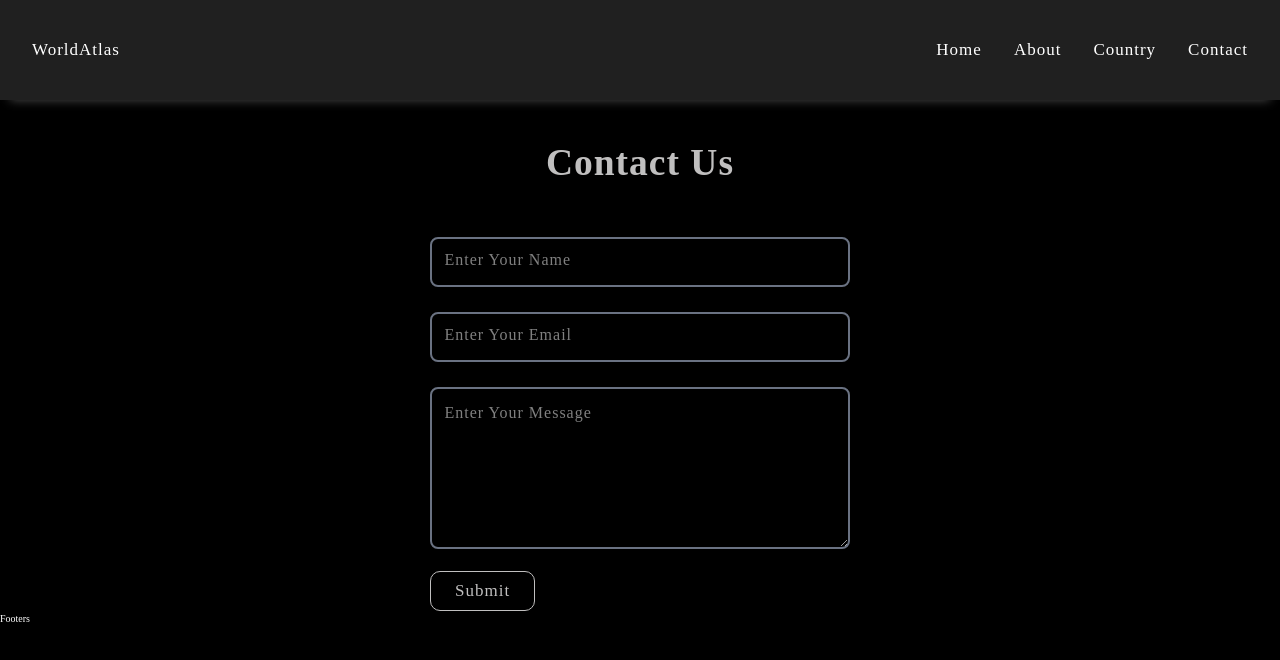
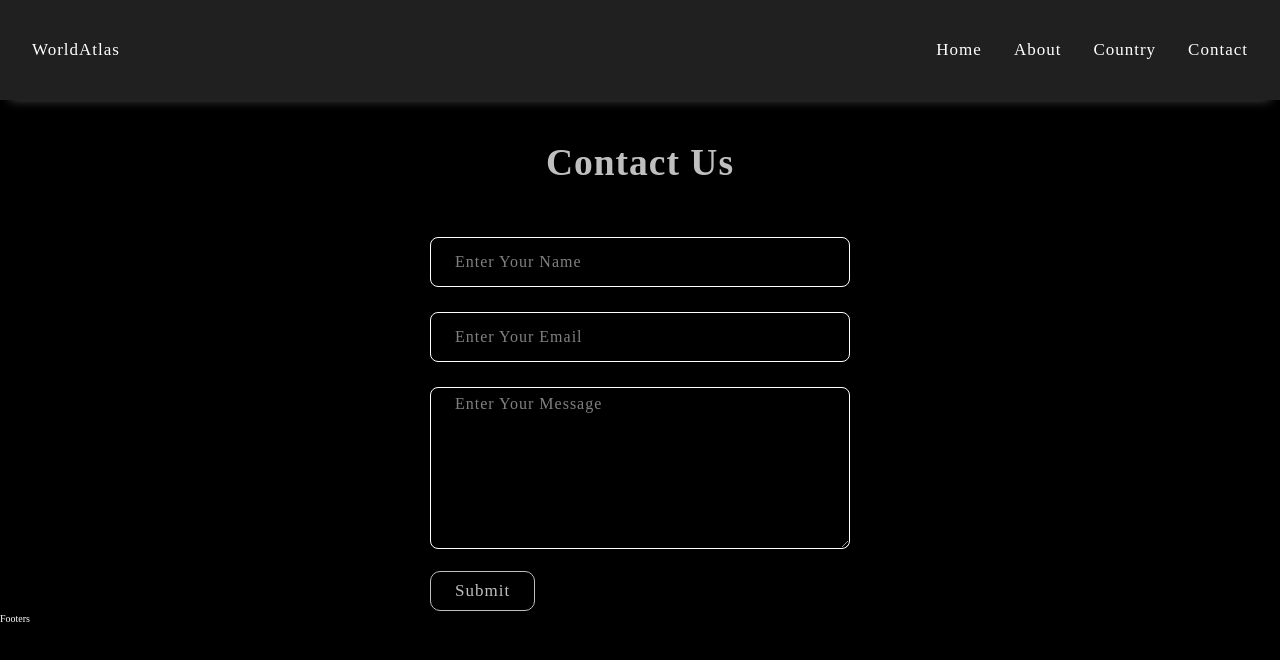
Before and after one commit to manishkr6/Country, a React (Vite) app: page /contact in a window 1280 px wide. Shown: the top 660 px of the page. Built offline with nearby package versions, Linux system fonts and the light colour scheme.

Commit message:
Enhance styling for Contact page input fields and update class names for consistency

```diff
--- a/src/App.css
+++ b/src/App.css
@@ -516,6 +516,22 @@ contact us page
   letter-spacing: 1px;
 }
 
+.input {
+  width: 100%;
+  padding: 0.6rem 2.4rem;
+  font-family: "urbanist";
+  font-size: 1.7rem;
+  letter-spacing: 0.2rem;
+  text-transform: capitalize;
+  color: rgba(255, 255, 255, 0.8);
+  border: 0.05rem solid #fff;
+
+}
+
+.input:hover {
+  background: linear-gradient(71deg, #080509, #1a171c, #080509);
+}
+
 .contact-us-btn {
   gap: 1.2rem;
   font-weight: 500;
--- a/src/pages/Contact.jsx
+++ b/src/pages/Contact.jsx
@@ -9,7 +9,7 @@ const Contact = () => {
         <form className="flex flex-col gap-10 ">
           <input
             type="text"
-            className="border-2 border-gray-500 h-20 w-full rounded-[8px] placeholder:p-5  "
+            className="input border-2 text-3xl border-gray-500 h-20 w-full rounded-[8px]  "
             required
             autoComplete="off"
             placeholder="Enter your name"
@@ -17,14 +17,14 @@ const Contact = () => {
           />
           <input
             type="email"
-            className="border-2 border-gray-500 h-20 w-full rounded-[8px] placeholder:p-5 "
+            className="input border-2 text-3xl border-gray-500 h-20 w-full rounded-[8px]"
             required
             autoComplete="off"
             placeholder="Enter your email"
             name="email"
           />
           <textarea
-            className="border-2 border-gray-500 h-65 w-full rounded-[8px] placeholder:p-5 "
+            className="input border-2 text-3xl border-gray-500 h-65 w-full rounded-[8px]"
             rows="10"
             required
             autoComplete="off"
@@ -32,7 +32,9 @@ const Contact = () => {
             name="message"
           ></textarea>
 
-          <button type="submit" className="contact-us-btn">Submit</button>
+          <button type="submit" className="contact-us-btn">
+            Submit
+          </button>
         </form>
       </div>
     </section>
```
